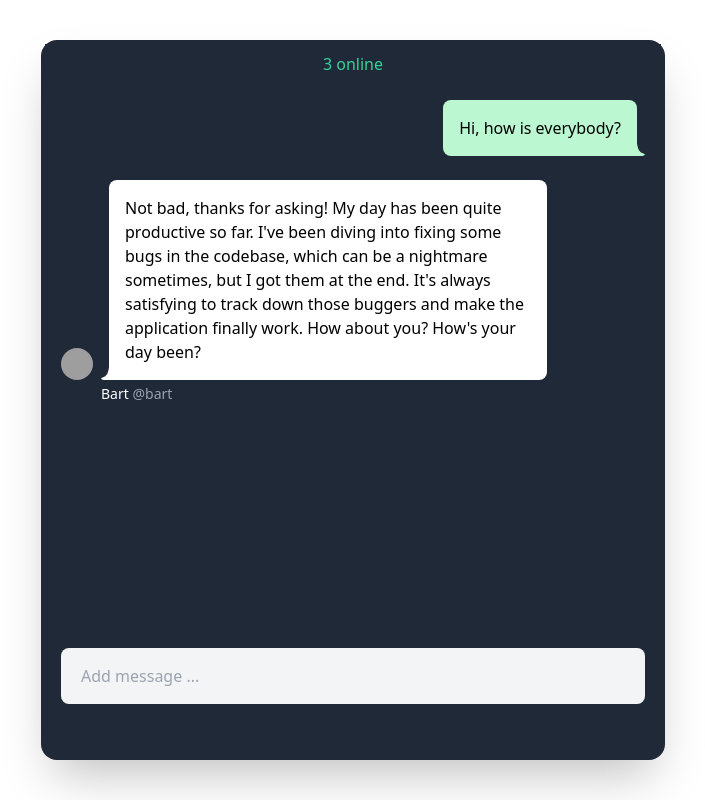
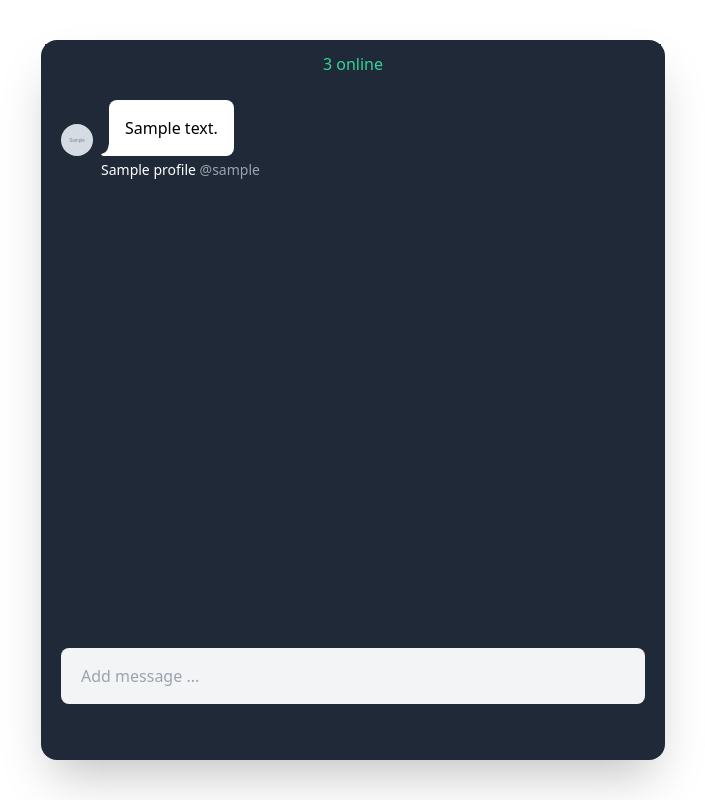
Before and after one commit to tjmatingo/ChatApp, a Django app: template rt_chat/templates/rt_chat/chat.html in a window 1280 px wide. Shown: the part 80-880 px from the top of the page, without its empty margins (287-992 px from the left). Run offline with Django 5.2, Linux system fonts and the light colour scheme; the template is opened without the code that fills it: most values are stand-ins (such as "Sample title", 1, 10 or a date in 2020); grey boxes marked "Sample" are stand-in pictures; some libraries are stand-ins or nearby versions; grey boxes are pictures that could not be loaded.

Commit message:
chat formatting for current user messgaes and other contact messages

```diff
--- a/rt_chat/templates/rt_chat/chat.html
+++ b/rt_chat/templates/rt_chat/chat.html
@@ -8,10 +8,11 @@
         </div>
         <div id='chat_container' class="overflow-y-auto grow">
             <ul id='chat_messages' class="flex flex-col justify-end gap-2 p-4">
-                {% for message in chat_msgs %}
+                {% for msg in chat_msgs reversed %}
+                    {% if msg.author == user %}
                         <li class="flex justify-end mb-4">
                             <div class="bg-green-200 rounded-l-lg rounded-tr-lg p-4 max-w-[75%]">
-                        <span>Hi, how is everybody?</span>
+                                <span>{{ msg.body }}</span>
                             </div>
                             <div class="flex items-end">
                                 <svg height="13" width="8" >
@@ -19,11 +20,12 @@
                                 </svg>
                             </div>
                         </li>
+                    {% else %}
                         <li>
                             <div class="flex justify-start">
                                 <div class="flex items-end mr-2" >
-                            <a href="">
-                                <img class="w-8 h-8 rounded-full object-cover" src="https://pbs.twimg.com/profile_images/508601156767997952/fFTdKUf2_400x400.jpeg">
+                                    <a href="{% url 'profile' msg.author.username %}">
+                                        <img class="w-8 h-8 rounded-full object-cover" src="{{ msg.author.profile.avatar }}">
                                     </a>
                                 </div>
                                 <div class="flex items-end" >
@@ -32,17 +34,15 @@
                                     </svg>
                                 </div>
                                 <div class="bg-white p-4 max-w-[75%] rounded-r-lg rounded-tl-lg">
-                            <span>Not bad, thanks for asking! My day has been quite productive so far.
-                                I've been diving into fixing some bugs in the codebase, which can be a nightmare sometimes,
-                                but I got them at the end. It's always satisfying to track down those buggers and make the application
-                                finally work. How about you? How's your day been?</span>
+                                    <span>{{ msg.body }}</span>
                                 </div>
                             </div>
                             <div class="text-sm font-light py-1 ml-10">
-                        <span class="text-white">Bart</span>
-                        <span class="text-gray-400">@bart</span>
+                                <span class="text-white">{{ msg.author.profile.name }}</span>
+                                <span class="text-gray-400">@{{ msg.author.username }}</span>
                             </div>
                         </li>
+                    {% endif %}
                 {% endfor %}
             </ul>
         </div>
--- a/rt_chat/views.py
+++ b/rt_chat/views.py
@@ -5,6 +5,6 @@ from .models import *
 
 @login_required
 def chat_view(request):
-    chat_group = get_object_or_404(ChatGroup, group_name="School-GC")
-    chat_msgs = ChatGroup.chat_msgs.all()[:30]
-    return render(request, 'rt_chat/chat.html', {"chat_msgs": chat_msgs})
+    chat_group = get_object_or_404(ChatGroup, group_name="School GC")
+    chat_messages = chat_group.chat_messages.all()[:30]
+    return render(request, 'rt_chat/chat.html', {"chat_msgs": chat_messages})
```
Lines whose indentation alone changed are shown as unchanged.
